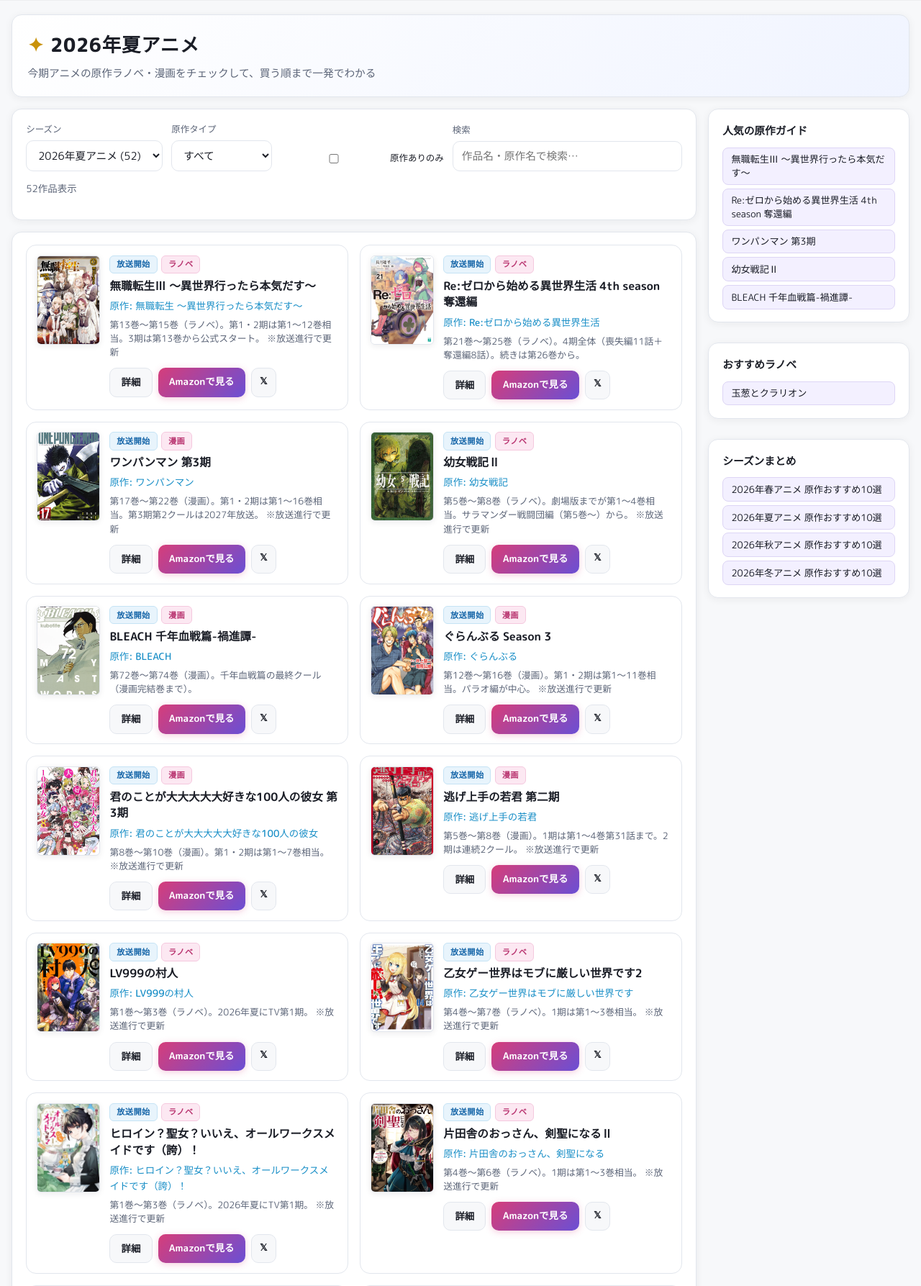
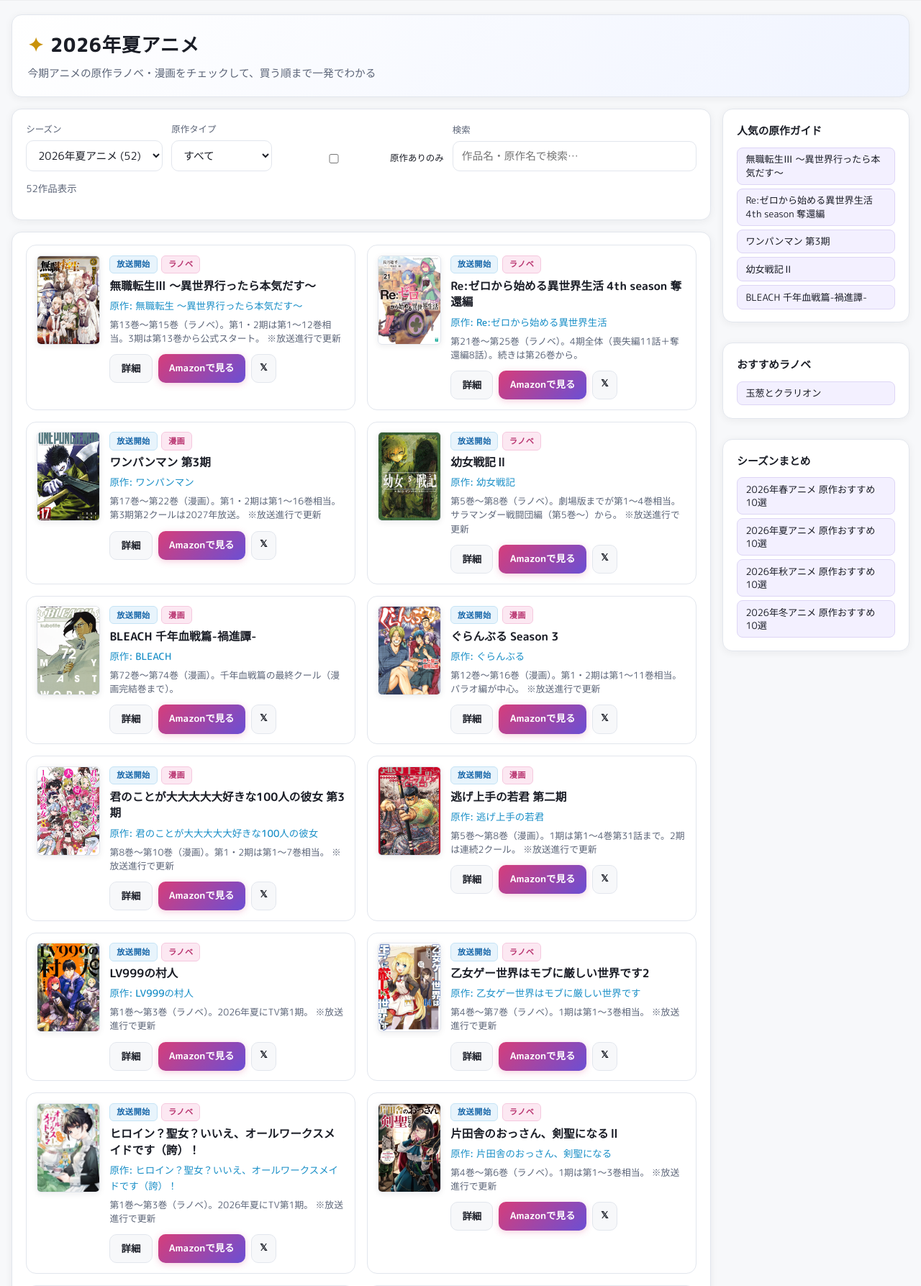
Before and after one commit to Deek229/anime-gensaku-guide, a FastAPI app: page / in a window 1280 px wide. Shown: the part 63-1850 px from the top of the page at 72% size. Run offline with FastAPI, Linux system fonts and the light colour scheme.

Commit message:
Keep homepage guides on the right by using flex and cache-busting CSS.
Co-authored-by: Cursor <cursoragent@cursor.com>

```diff
--- a/static/style.css
+++ b/static/style.css
@@ -93,13 +93,22 @@ a { color: var(--cyan); }
 }
 
 .home-layout {
-  display: grid;
-  grid-template-columns: minmax(0, 1fr) 280px;
+  display: flex;
+  flex-direction: row;
+  flex-wrap: nowrap;
+  align-items: flex-start;
   gap: 1rem;
-  align-items: start;
+}
+
+.home-main {
+  flex: 1 1 0;
+  min-width: 0;
 }
 
 .home-sidebar {
+  flex: 0 0 260px;
+  width: 260px;
+  max-width: 260px;
   display: flex;
   flex-direction: column;
   gap: 0.75rem;
@@ -904,13 +913,16 @@ a { color: var(--cyan); }
 .matome-panel { margin-bottom: 1rem; }
 .matome-panel .popular-links { margin-top: 0.5rem; }
 
-@media (max-width: 960px) {
+@media (max-width: 800px) {
   .home-layout {
-    grid-template-columns: 1fr;
+    flex-direction: column;
   }
   .home-sidebar {
+    order: -1;
+    flex: none;
+    width: 100%;
+    max-width: none;
     position: static;
-    order: -1;
   }
 }
 
--- a/templates/base.html
+++ b/templates/base.html
@@ -26,7 +26,7 @@
   {% endif %}
   <link rel="alternate" type="application/rss+xml" title="{{ app_title }} RSS" href="/feed.xml">
   <link rel="preconnect" href="https://fonts.googleapis.com">
-  <link rel="stylesheet" href="/static/style.css">
+  <link rel="stylesheet" href="/static/style.css?v=20260814-sidebar">
   {% block head %}{% endblock %}
 </head>
 <body>
```
